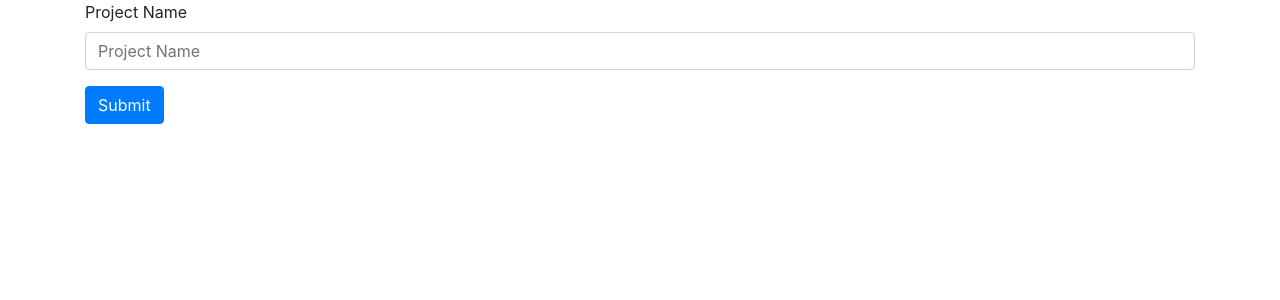
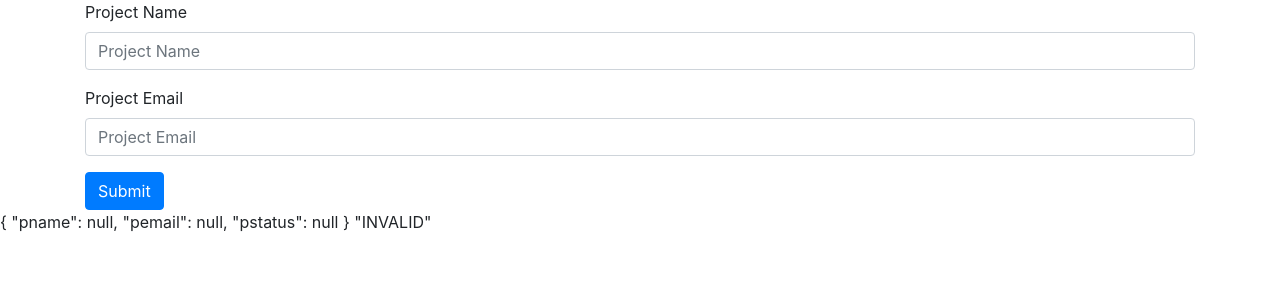
Before and after one commit to Gagandeep39/angular-reative-form-ex2, an Angular app: page / in a window 1280 px wide. Shown: the top 300 px of the page. Built offline with nearby package versions, Linux system fonts and the light colour scheme.

Commit message:
Added Email Validation

```diff
--- a/src/app/app.component.html
+++ b/src/app/app.component.html
@@ -1,5 +1,5 @@
-<!-- Project name shoyld not be empty  -->
-<!-- Mail should not be empty, email validator  -->
+<!-- Project name shoyld not be empty - DONE -->
+<!-- Mail should not be empty, email validator - DONE -->
 <!-- Project status dropdown [Stable, Critical, Finished] -->
 <!-- Submit button  -->
 <!-- Custom validator -> Test is a forbidden name  -->
@@ -24,6 +24,21 @@
             </div>
         </div>
         <!-- Project Email  -->
+        <div class="form-group">
+            <label for="email">Project Email</label>
+            <input
+            type="email"
+            name="email"
+            id="email"
+            class="form-control"
+            [ngClass]="{'is-invalid': submitted && projectForm.get('pemail').invalid}"
+            placeholder="Project Email"
+            formControlName="pemail">
+            <div class="invalid-feedback" *ngIf="submitted && projectForm.get('pemail').invalid">
+                <div *ngIf="projectForm.get('pemail').errors['required']">Field Cannot be Empty</div>
+                <div *ngIf="projectForm.get('pemail').errors['email']">Enter a Valid Email</div>
+            </div>
+        </div>
         <!-- Project Status  -->
         <!-- Submit Button  -->
         <button type="submit" class="btn btn-primary">Submit</button>
@@ -32,5 +47,6 @@
 </div>
 <div>
     <!-- Output Result  -->
-    {{ valueChange | json}}
+    {{ projectForm.value | json }}
+    {{ projectForm.status | json }}
 </div>
```
